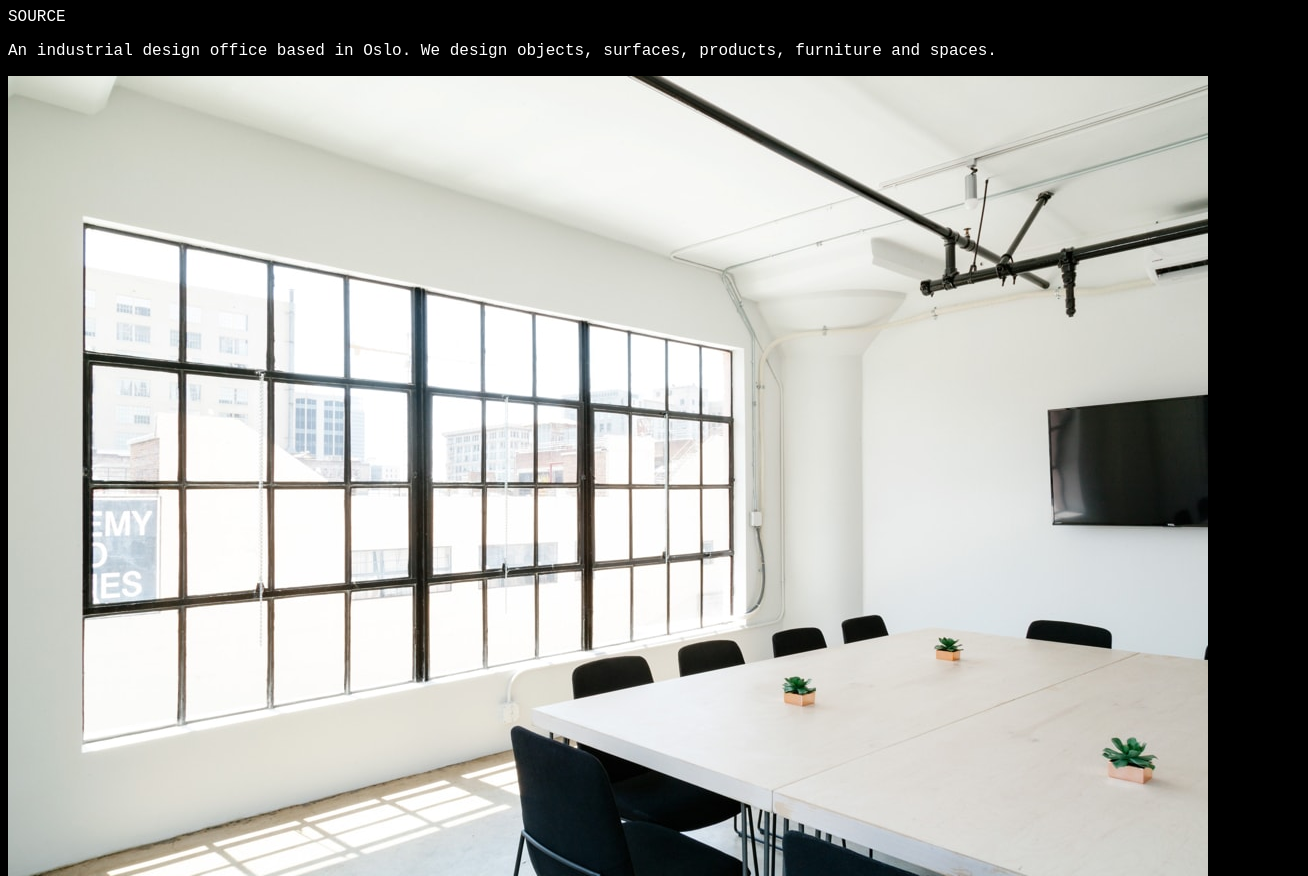
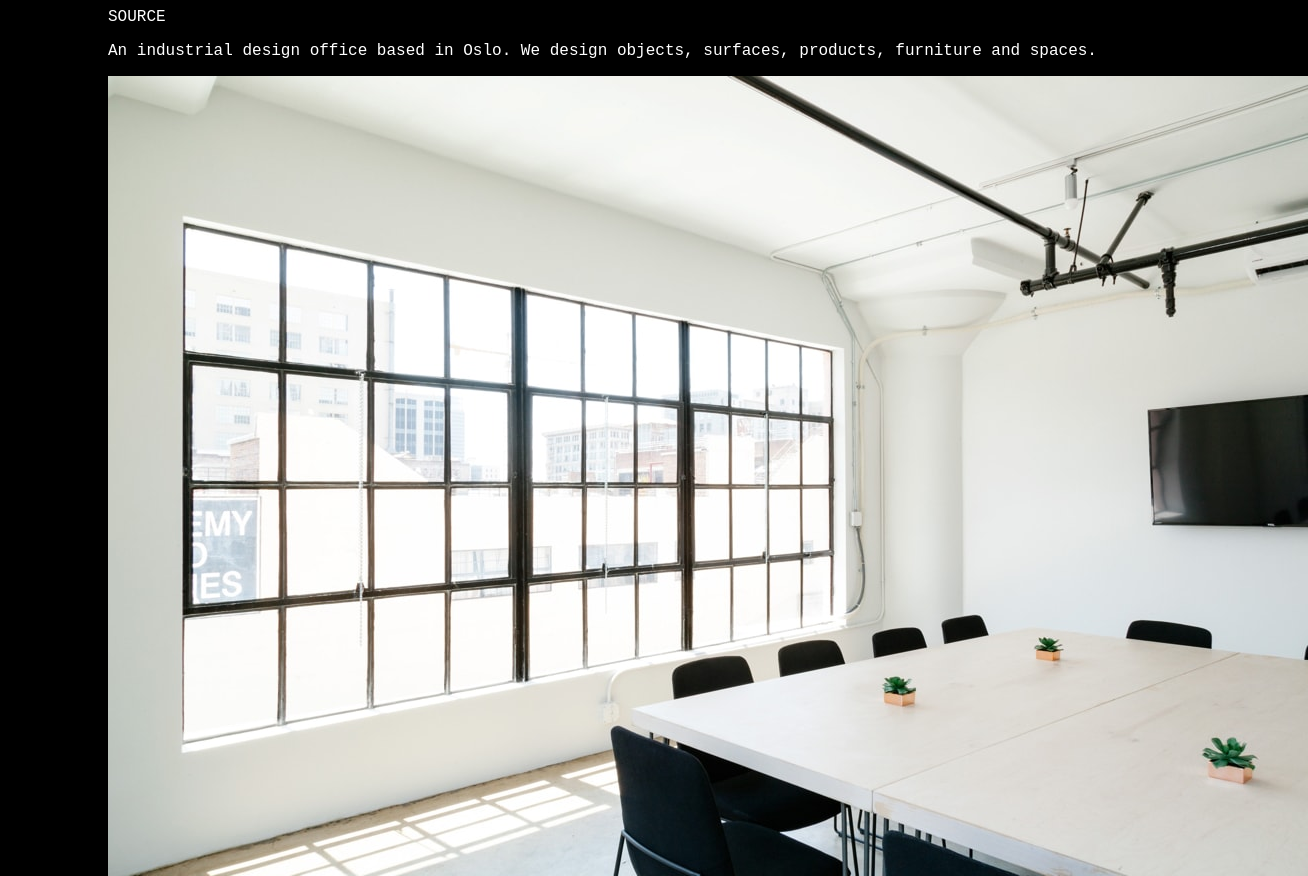
Before and after one commit to haroldao/Dark-Minimalist-Website, a website: page index.html in a window 1280 px wide. Shown: the top 876 px of the page, 1308 px wide, since content can reach past the window. Drawn offline with Linux system fonts and the light colour scheme.

Commit message:
Add Body Padding

```diff
--- a/style.css
+++ b/style.css
@@ -30,7 +30,7 @@ body {
   background-color: var(--black);
   color: var(--white);
   max-width: var(--widthPage);
-  padding: 0 --widthPagePaddingLR;
+  padding: 0 var(--widthPagePaddingLR) 0 var(--widthPagePaddingLR);
 }
 
 a {
```
